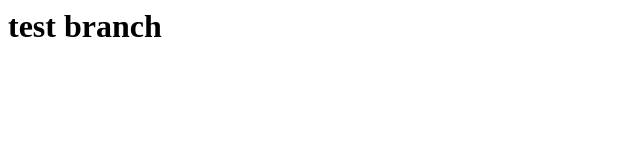
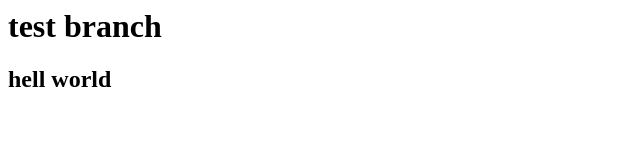
Before and after one commit to RavikantSharmaxo/aayush, a plain HTML site: page index.html in a window 1280 px wide. Shown: the whole page, without its empty margins (0-640 px from the left). Drawn offline with Linux system fonts and the light colour scheme.

Commit message:
hello world

```diff
--- a/index.html
+++ b/index.html
@@ -1 +1,2 @@
 <h1>test branch</h1>
+<h2>hell world</h2>
```
